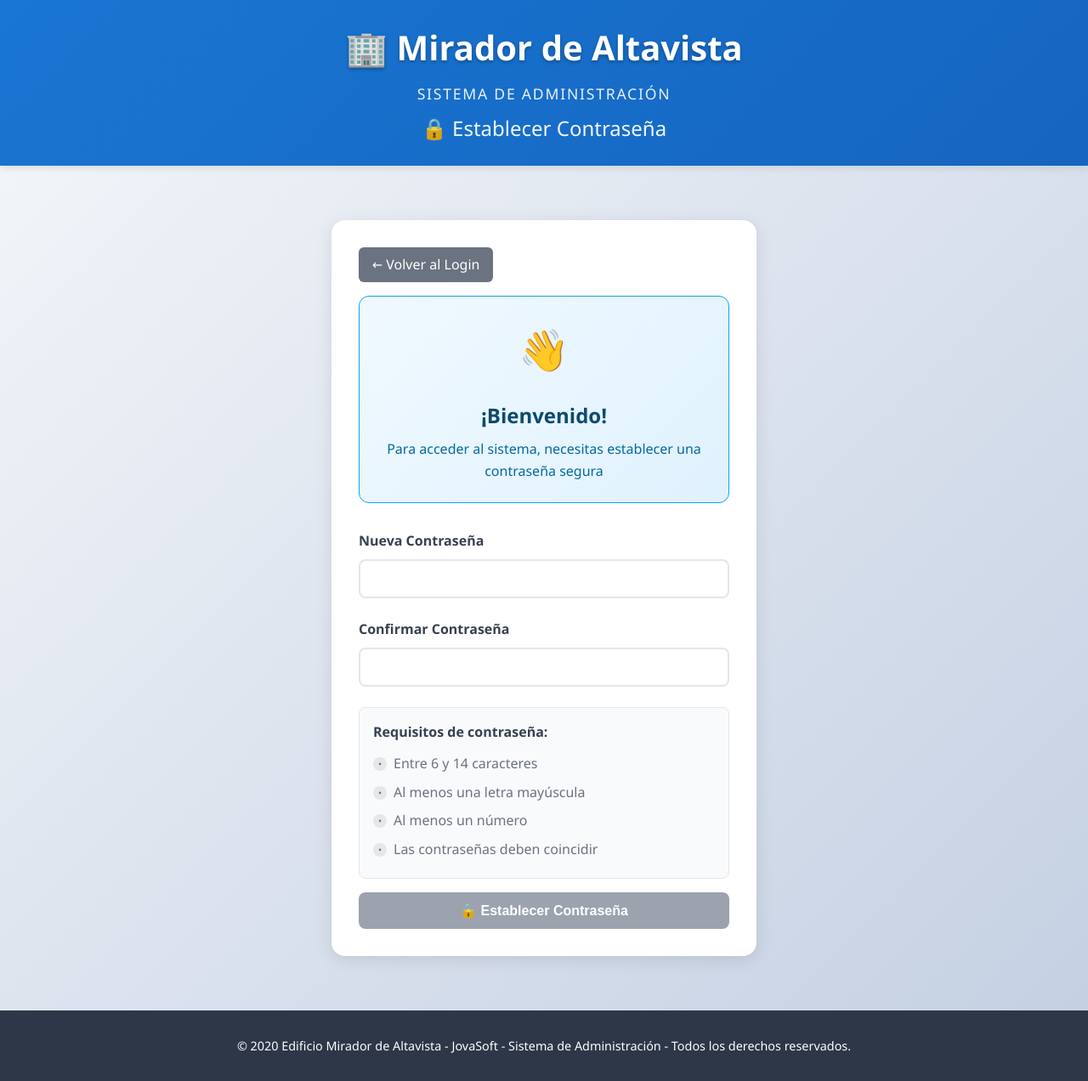
After one commit to jovanyvelez/mi_edificio, a FastAPI app: template templates/establecer_password.html in a window 1280 px wide. The commit adds this page. Shown: the whole page at 85% size. Run offline with FastAPI, Linux system fonts and the light colour scheme; the template is opened without the code that fills it: most values are stand-ins (such as "Sample title", 1, 10 or a date in 2020).

Commit message:
password

```diff
--- a/templates/base.html
+++ b/templates/base.html
@@ -129,7 +129,7 @@
     </main>
 
     <footer>
-        <p>&copy; {{ year or "2025" }} Edificio Mirador de Altavista - Sistema de Administración - Todos los derechos reservados.</p>
+        <p>&copy; {{ year or "2025" }} Edificio Mirador de Altavista - JovaSoft - Sistema de Administración - Todos los derechos reservados.</p>
     </footer>
 </body>
 </html>
--- /dev/null
+++ b/templates/establecer_password.html
@@ -0,0 +1,275 @@
+{% extends "base.html" %}
+
+{% block title %}Establecer Contraseña - Mirador de Altavista{% endblock %}
+
+{% block header %}🔒 Establecer Contraseña{% endblock %}
+
+{% block head %}
+<style>
+    .password-container {
+        max-width: 500px;
+        margin: 2rem auto;
+        padding: 2rem;
+        background: white;
+        border-radius: 16px;
+        box-shadow: 0 4px 20px rgba(0, 0, 0, 0.1);
+    }
+
+    .welcome-section {
+        text-align: center;
+        margin-bottom: 2rem;
+        padding: 1.5rem;
+        background: linear-gradient(135deg, #f0f9ff 0%, #e0f2fe 100%);
+        border-radius: 12px;
+        border: 1px solid #0ea5e9;
+    }
+
+    .welcome-icon {
+        font-size: 3rem;
+        margin-bottom: 1rem;
+    }
+
+    .welcome-title {
+        font-size: 1.5rem;
+        font-weight: 600;
+        color: #0c4a6e;
+        margin-bottom: 0.5rem;
+    }
+
+    .welcome-text {
+        color: #0369a1;
+        margin: 0;
+    }
+
+    .form-group {
+        margin-bottom: 1.5rem;
+    }
+
+    .form-label {
+        display: block;
+        margin-bottom: 0.5rem;
+        font-weight: 600;
+        color: #374151;
+    }
+
+    .form-input {
+        width: 100%;
+        padding: 0.75rem;
+        border: 2px solid #e5e7eb;
+        border-radius: 8px;
+        font-size: 1rem;
+        transition: border-color 0.3s ease;
+    }
+
+    .form-input:focus {
+        outline: none;
+        border-color: #3b82f6;
+        box-shadow: 0 0 0 3px rgba(59, 130, 246, 0.1);
+    }
+
+    .requirements {
+        background: #f8fafc;
+        border: 1px solid #e5e7eb;
+        border-radius: 8px;
+        padding: 1rem;
+        margin: 1rem 0;
+    }
+
+    .requirements-title {
+        font-weight: 600;
+        color: #374151;
+        margin-bottom: 0.5rem;
+    }
+
+    .requirements-list {
+        list-style: none;
+        padding: 0;
+        margin: 0;
+    }
+
+    .requirements-list li {
+        padding: 0.25rem 0;
+        color: #6b7280;
+        display: flex;
+        align-items: center;
+        gap: 0.5rem;
+    }
+
+    .requirement-check {
+        width: 16px;
+        height: 16px;
+        border-radius: 50%;
+        background: #e5e7eb;
+        display: flex;
+        align-items: center;
+        justify-content: center;
+        font-size: 0.7rem;
+    }
+
+    .requirement-check.valid {
+        background: #10b981;
+        color: white;
+    }
+
+    .btn-submit {
+        width: 100%;
+        background: linear-gradient(135deg, #3b82f6, #1d4ed8);
+        color: white;
+        border: none;
+        padding: 0.75rem 1.5rem;
+        border-radius: 8px;
+        font-size: 1rem;
+        font-weight: 600;
+        cursor: pointer;
+        transition: all 0.3s ease;
+    }
+
+    .btn-submit:hover {
+        transform: translateY(-2px);
+        box-shadow: 0 4px 15px rgba(59, 130, 246, 0.3);
+    }
+
+    .btn-submit:disabled {
+        background: #9ca3af;
+        cursor: not-allowed;
+        transform: none;
+        box-shadow: none;
+    }
+
+    .error-message {
+        background: #fef2f2;
+        border: 1px solid #fecaca;
+        color: #dc2626;
+        padding: 1rem;
+        border-radius: 8px;
+        margin-bottom: 1rem;
+    }
+
+    .btn-back {
+        background: #6b7280;
+        color: white;
+        padding: 0.5rem 1rem;
+        border-radius: 6px;
+        text-decoration: none;
+        display: inline-flex;
+        align-items: center;
+        gap: 0.5rem;
+        font-weight: 500;
+        margin-bottom: 1rem;
+        transition: all 0.3s ease;
+    }
+
+    .btn-back:hover {
+        background: #4b5563;
+        text-decoration: none;
+        color: white;
+    }
+
+    @media (max-width: 768px) {
+        .password-container {
+            margin: 1rem;
+            padding: 1.5rem;
+        }
+    }
+</style>
+{% endblock %}
+
+{% block content %}
+<div class="password-container">
+    <a href="/login" class="btn-back">← Volver al Login</a>
+
+    <div class="welcome-section">
+        <div class="welcome-icon">👋</div>
+        <h2 class="welcome-title">¡Bienvenido{% if user.nombre_completo %}, {{ user.nombre_completo }}{% endif %}!</h2>
+        <p class="welcome-text">Para acceder al sistema, necesitas establecer una contraseña segura</p>
+    </div>
+
+    {% if error %}
+    <div class="error-message">
+        {{ error }}
+    </div>
+    {% endif %}
+
+    <form method="post" action="/establecer-password" id="passwordForm">
+        <input type="hidden" name="email" value="{{ email }}">
+
+        <div class="form-group">
+            <label for="password" class="form-label">Nueva Contraseña</label>
+            <input type="password" id="password" name="password" class="form-input" required>
+        </div>
+
+        <div class="form-group">
+            <label for="confirm_password" class="form-label">Confirmar Contraseña</label>
+            <input type="password" id="confirm_password" name="confirm_password" class="form-input" required>
+        </div>
+
+        <div class="requirements">
+            <div class="requirements-title">Requisitos de contraseña:</div>
+            <ul class="requirements-list">
+                <li>
+                    <span class="requirement-check" id="check-length">•</span>
+                    Entre 6 y 14 caracteres
+                </li>
+                <li>
+                    <span class="requirement-check" id="check-uppercase">•</span>
+                    Al menos una letra mayúscula
+                </li>
+                <li>
+                    <span class="requirement-check" id="check-number">•</span>
+                    Al menos un número
+                </li>
+                <li>
+                    <span class="requirement-check" id="check-match">•</span>
+                    Las contraseñas deben coincidir
+                </li>
+            </ul>
+        </div>
+
+        <button type="submit" class="btn-submit" id="submitBtn" disabled>
+            🔒 Establecer Contraseña
+        </button>
+    </form>
+</div>
+
+<script>
+function validatePassword() {
+    const password = document.getElementById('password').value;
+    const confirmPassword = document.getElementById('confirm_password').value;
+    const submitBtn = document.getElementById('submitBtn');
+
+    // Validar longitud
+    const lengthValid = password.length >= 6 && password.length <= 14;
+    updateRequirement('check-length', lengthValid);
+
+    // Validar mayúscula
+    const uppercaseValid = /[A-Z]/.test(password);
+    updateRequirement('check-uppercase', uppercaseValid);
+
+    // Validar número
+    const numberValid = /[0-9]/.test(password);
+    updateRequirement('check-number', numberValid);
+
+    // Validar coincidencia
+    const matchValid = password === confirmPassword && password.length > 0;
+    updateRequirement('check-match', matchValid);
+
+    // Habilitar botón si todo es válido
+    const allValid = lengthValid && uppercaseValid && numberValid && matchValid;
+    submitBtn.disabled = !allValid;
+}
+
+function updateRequirement(id, isValid) {
+    const element = document.getElementById(id);
+    if (isValid) {
+        element.classList.add('valid');
+        element.textContent = '✓';
+    } else {
+        element.classList.remove('valid');
+        element.textContent = '•';
+    }
+}
+
+document.getElementById('password').addEventListener('input', validatePassword);
+document.getElementById('confirm_password').addEventListener('input', validatePassword);
+</script>
+{% endblock %}
```
Also changed, not shown: src/routes/auth.py (+126 -0 lines), templates/password_establecido_exitoso.html (added, +223 -0 lines).
